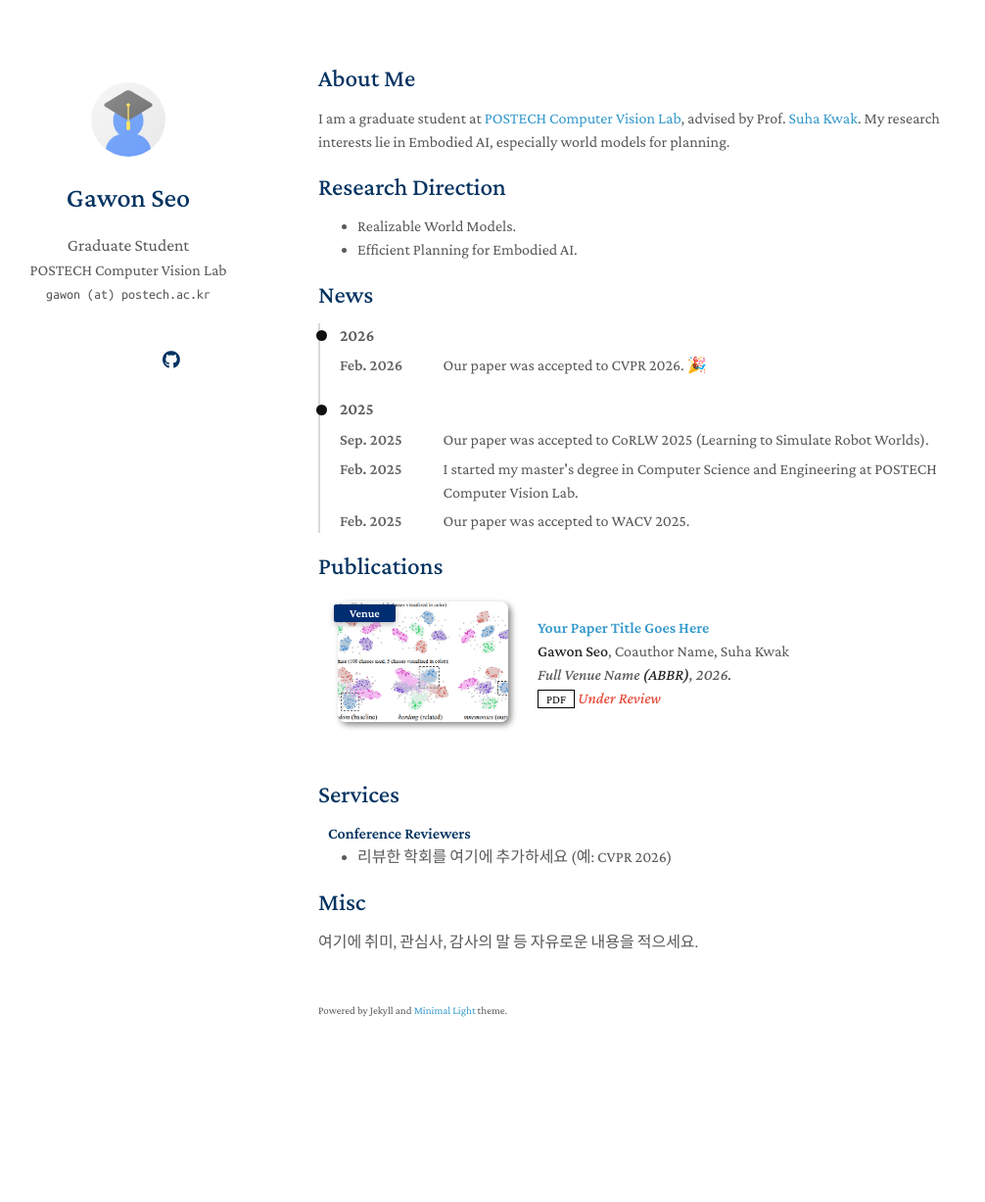
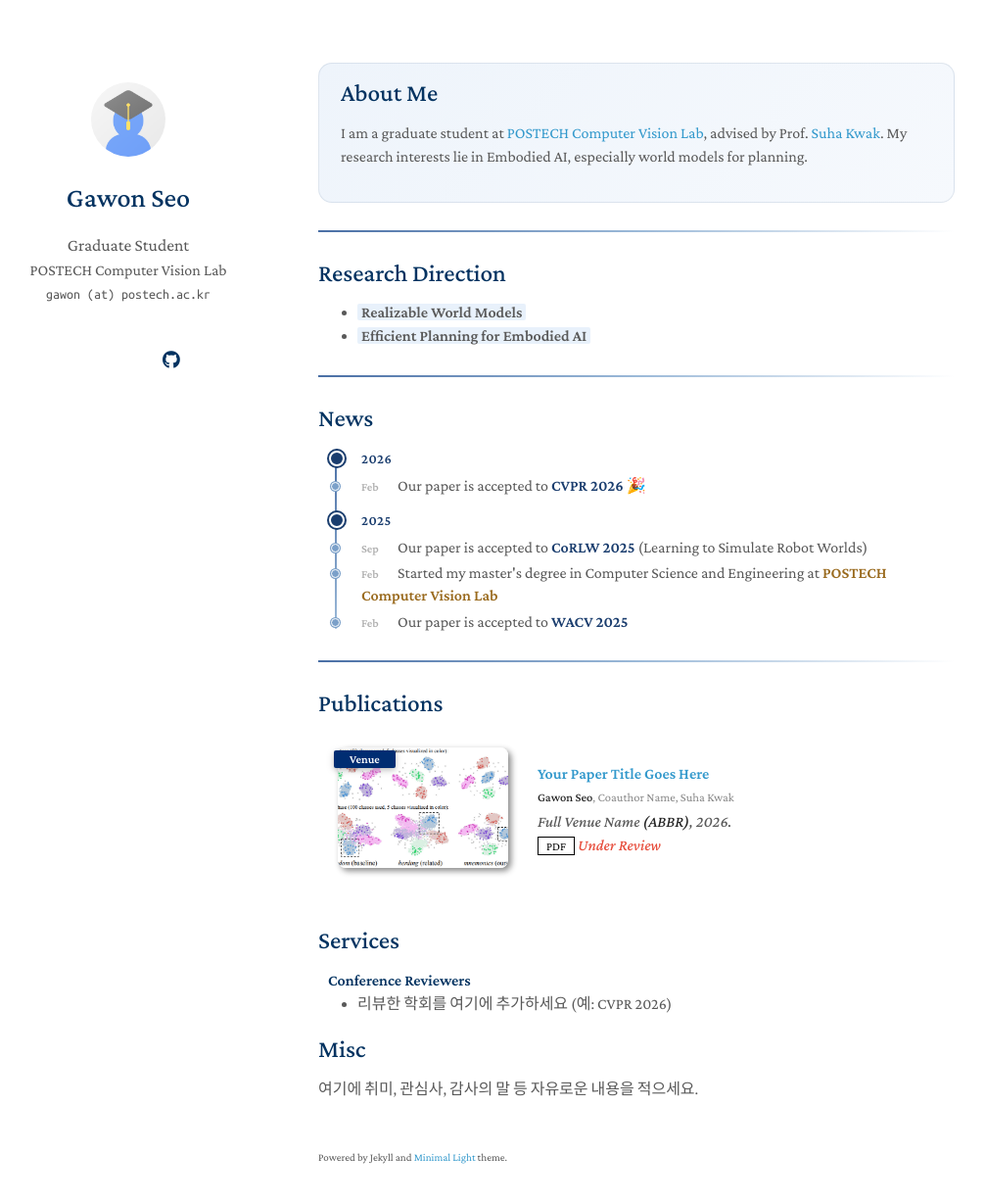
Before and after one commit to gawon1224/gawon1224.github.io, a Jekyll site: the page built from index.md, in a window 1280 px wide and 1262 px high. Shown: the top 1227 px of the window at 98% size, without its empty margins (145-1151 px from the left). Built offline with Jekyll 4.4.1, drawn with Linux system fonts in a browser that asks for light colours; a style sheet for code colours, icons or effects is not loaded; our own code applies the rules of GitHub Pages for plain Markdown files.

Commit message:
Apply daeunni-style theme (navy palette): about-card, timeline, accents, gradient dividers

```diff
--- a/_sass/minimal-light.scss
+++ b/_sass/minimal-light.scss
@@ -595,3 +595,176 @@ footer {
   display:none;
   font-family: monospace;
 }
+
+/* =========================================================
+   Custom theme (navy palette) — adapted from daeunni.github.io
+   ========================================================= */
+
+/* Highlighter for research interests */
+.highlight {
+  background-color: #e8f1fb;   /* light navy highlighter */
+  padding: 0 4px;
+  border-radius: 2px;
+}
+
+/* Bold accent for venue names (CVPR, WACV, ...) */
+.text-accent {
+  color: #1a3d6e;   /* navy */
+  font-weight: bold;
+
+  a {
+    color: inherit;
+    font-weight: inherit;
+  }
+}
+
+/* Bold accent for org/lab/company names */
+.text-accent-org {
+  color: #9a6b1f;   /* muted gold, to distinguish from venues */
+  font-weight: bold;
+}
+
+/* Publication author line + card hover effect */
+.publications ol.bibliography li .author {
+  font-size: 12.5px;
+  color: #888;
+  margin: 3px 0;
+}
+
+.pub-row {
+  transition: all 0.3s ease;
+  padding: 10px 14px;
+  border-radius: 10px;
+  margin: -10px -14px;
+}
+.pub-row:hover {
+  transform: translateY(-2px);
+  background: linear-gradient(135deg, #f2f7fc, #eaf1f9);
+  box-shadow: 0 4px 16px rgba(26, 61, 110, 0.13);
+}
+
+/* News timeline */
+.timeline {
+  position: relative;
+  padding-left: 44px;
+  margin-top: 12px;
+}
+.timeline::before {
+  content: '';
+  position: absolute;
+  left: 17px;
+  top: 4px;
+  bottom: 4px;
+  width: 2px;
+  background: linear-gradient(to bottom, #4a6fa5, #9bb9d8);
+  border-radius: 2px;
+}
+.timeline-year {
+  position: relative;
+  margin-top: 12px;
+  margin-bottom: 4px;
+}
+.timeline-year:first-child {
+  margin-top: 0;
+}
+.timeline-year::before {
+  content: '';
+  position: absolute;
+  left: -33px;
+  top: 50%;
+  transform: translateY(-50%);
+  width: 12px;
+  height: 12px;
+  border-radius: 50%;
+  background: #1a3d6e;
+  border: 2.5px solid #fff;
+  box-shadow: 0 0 0 2px #1a3d6e;
+}
+.year-label {
+  font-weight: 700;
+  font-size: 14px;
+  color: #1a3d6e;
+  letter-spacing: 0.5px;
+}
+.timeline-item {
+  position: relative;
+  margin-bottom: 3px;
+  line-height: 1.45;
+}
+.timeline-item::before {
+  content: '';
+  position: absolute;
+  left: -31px;
+  top: 8px;
+  width: 7px;
+  height: 7px;
+  border-radius: 50%;
+  background: #7ba0c9;
+  border: 1.5px solid #fff;
+  box-shadow: 0 0 0 1px #7ba0c9;
+}
+.timeline-month {
+  font-weight: 600;
+  color: #b0b0b0;
+  font-size: 12px;
+  display: inline-block;
+  width: 30px;
+  margin-right: 4px;
+}
+
+/* Section divider — navy gradient */
+hr {
+  border: 0;
+  height: 2px;
+  background: linear-gradient(to right, #4a6fa5, #9bb9d8, transparent);
+  margin: 28px 0;
+}
+
+/* About Me card */
+.about-card {
+  background: linear-gradient(135deg, #eef4fb 0%, #f6f9fd 100%);
+  border-radius: 14px;
+  padding: 14px 22px;
+  border: 1px solid rgba(26, 61, 110, 0.1);
+}
+
+@media (prefers-color-scheme: dark) {
+  .pub-row:hover {
+    background: linear-gradient(135deg, rgba(74,111,165,0.10), rgba(155,185,216,0.08));
+    box-shadow: 0 4px 16px rgba(0,0,0,0.25);
+  }
+  .timeline::before {
+    background: linear-gradient(to bottom, rgba(74,111,165,0.5), rgba(155,185,216,0.4));
+  }
+  .timeline-year::before {
+    border-color: #20212b;
+    box-shadow: 0 0 0 2px #4a6fa5;
+    background: #4a6fa5;
+  }
+  .year-label {
+    color: #7fb3e8;
+  }
+  .timeline-item::before {
+    border-color: #20212b;
+    box-shadow: 0 0 0 1px #7ba0c9;
+  }
+  .timeline-month {
+    color: #777;
+  }
+  .highlight {
+    background-color: rgba(74,111,165,0.18);
+  }
+  .text-accent {
+    color: #7fb3e8;
+  }
+  .text-accent-org {
+    color: #d6a85a;
+  }
+  hr {
+    background: linear-gradient(to right, rgba(74,111,165,0.6), rgba(155,185,216,0.4), transparent);
+  }
+  .about-card {
+    background: linear-gradient(135deg, rgba(74,111,165,0.08), rgba(155,185,216,0.06));
+    border-color: rgba(74,111,165,0.14);
+  }
+}
--- a/index.md
+++ b/index.md
@@ -1,6 +1,7 @@
 ---
 layout: homepage
 ---
+<div class="about-card" markdown="1">
 
 ## About Me
 
@@ -8,115 +9,30 @@ I am a graduate student at [POSTECH Computer Vision Lab](https://cvlab.postech.a
 
 <!-- 여기에 본인 소개를 자유롭게 채워 넣으세요. 이전 인턴 경험, 학부, 관심 주제 등 -->
 
+</div>
+
+---
+
 ## Research Direction
 
-- Realizable World Models.
-- Efficient Planning for Embodied AI.
+- <span class="highlight"><b>Realizable World Models</b></span>
+- <span class="highlight"><b>Efficient Planning for Embodied AI</b></span>
+
+---
 
 ## News
 
-<style>
-.news-timeline {
-	margin-top: 0.75rem;
-	border-left: 2px solid #d9d9d9;
-	padding-left: 1.25rem;
-}
+<div class="timeline">
+  <div class="timeline-year"><span class="year-label">2026</span></div>
+  <div class="timeline-item"><span class="timeline-month">Feb</span> Our paper is accepted to <span class="text-accent">CVPR 2026</span> 🎉</div>
 
-.news-year {
-	position: relative;
-	margin-bottom: 1.25rem;
-}
+  <div class="timeline-year"><span class="year-label">2025</span></div>
+  <div class="timeline-item"><span class="timeline-month">Sep</span> Our paper is accepted to <span class="text-accent">CoRLW 2025</span> (Learning to Simulate Robot Worlds)</div>
+  <div class="timeline-item"><span class="timeline-month">Feb</span> Started my master's degree in Computer Science and Engineering at <span class="text-accent-org">POSTECH Computer Vision Lab</span></div>
+  <div class="timeline-item"><span class="timeline-month">Feb</span> Our paper is accepted to <span class="text-accent">WACV 2025</span></div>
+</div>
 
-.news-year::before {
-	content: "";
-	position: absolute;
-	left: -1.5rem;
-	top: 0.45rem;
-	width: 0.7rem;
-	height: 0.7rem;
-	border-radius: 50%;
-	background: #111;
-}
-
-.news-year-label {
-	font-weight: 700;
-	font-size: 1.05rem;
-	margin-bottom: 0.4rem;
-}
-
-.news-items {
-	list-style: none;
-	margin: 0;
-	padding: 0;
-}
-
-.news-item {
-	display: flex;
-	gap: 0.85rem;
-	align-items: flex-start;
-	margin: 0.35rem 0;
-}
-
-.news-date {
-	min-width: 5.75rem;
-	font-weight: 600;
-	color: #666;
-	flex-shrink: 0;
-}
-
-.news-text {
-	flex: 1;
-}
-
-@media (max-width: 640px) {
-	.news-timeline {
-		padding-left: 1rem;
-	}
-
-	.news-year::before {
-		left: -1.25rem;
-	}
-
-	.news-item {
-		flex-direction: column;
-		gap: 0.15rem;
-	}
-
-	.news-date {
-		min-width: 0;
-	}
-}
-</style>
-
-<div class="news-timeline">
-	<div class="news-year">
-		<div class="news-year-label">2026</div>
-		<ul class="news-items">
-			<li class="news-item">
-				<span class="news-date">Feb. 2026</span>
-				<span class="news-text">Our paper was accepted to CVPR 2026. 🎉</span>
-			</li>
-		</ul>
-	</div>
-
-	<div class="news-year">
-		<div class="news-year-label">2025</div>
-		<ul class="news-items">
-			<li class="news-item">
-				<span class="news-date">Sep. 2025</span>
-				<span class="news-text">Our paper was accepted to CoRLW 2025 (Learning to Simulate Robot Worlds).</span>
-			</li>
-			<li class="news-item">
-				<span class="news-date">Feb. 2025</span>
-				<span class="news-text">I started my master's degree in Computer Science and Engineering at POSTECH Computer Vision Lab.</span>
-			</li>
-			<li class="news-item">
-				<span class="news-date">Feb. 2025</span>
-				<span class="news-text">Our paper was accepted to WACV 2025.</span>
-			</li>
-		</ul>
-	</div>
-</div>
+---
 
 {% include_relative _includes/publications.md %}
 
```
